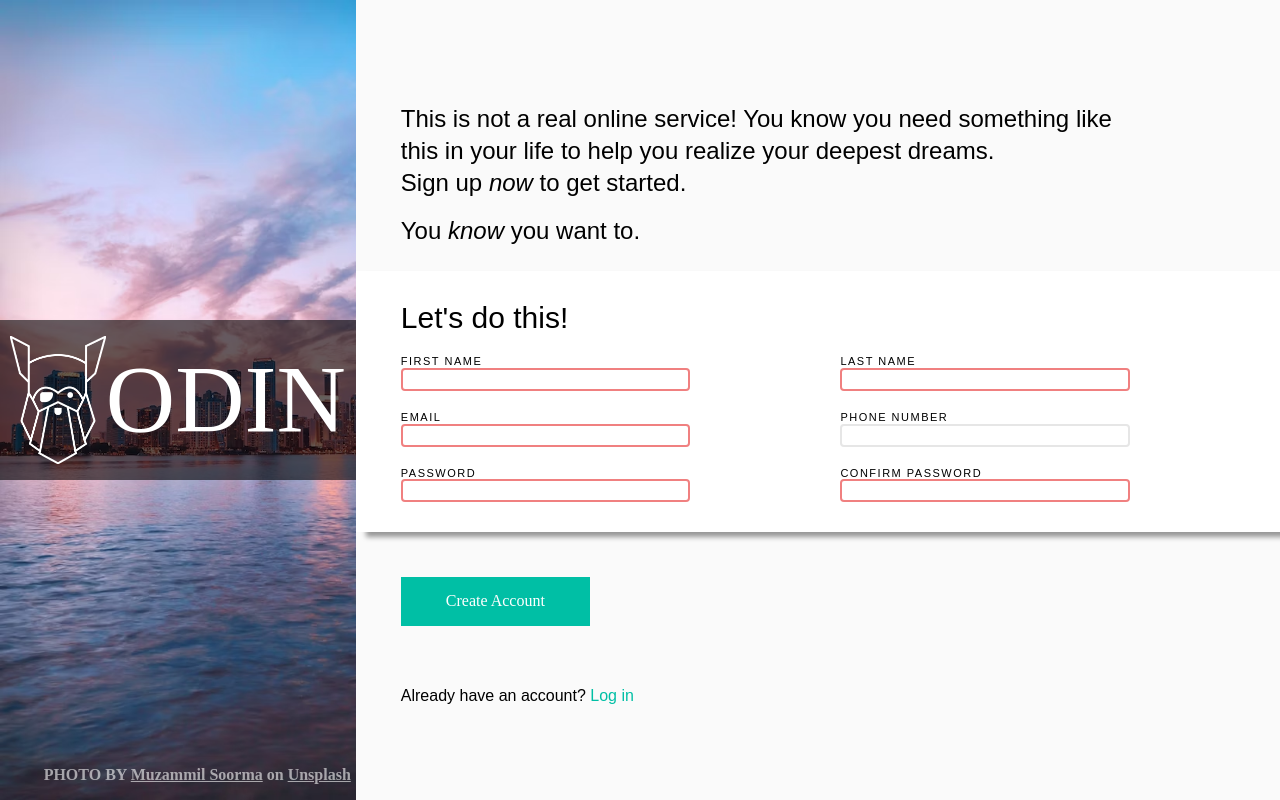
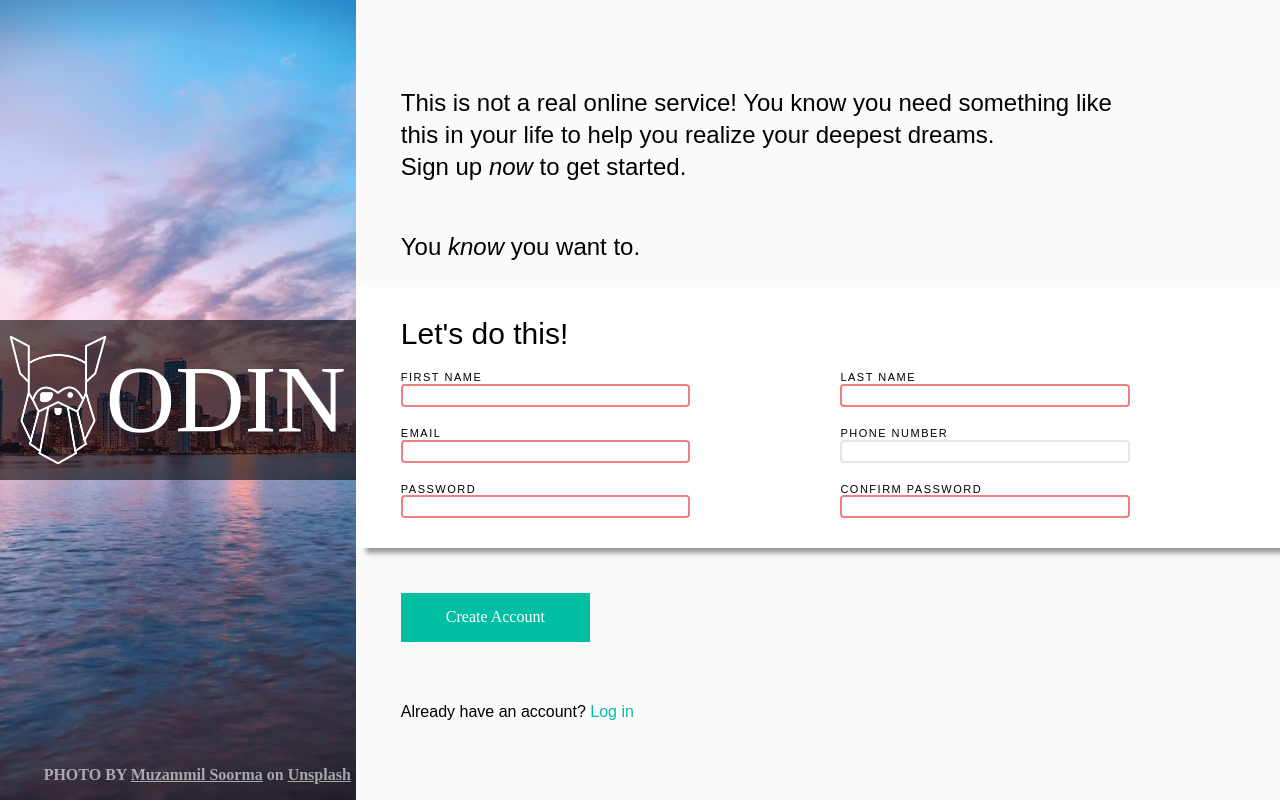
Before and after one commit to omegareeeee/Sign-Up-Form, a plain HTML site: page index.html in a window 1280 px wide. Drawn offline with Linux system fonts and the light colour scheme.

Commit message:
add flex shorthand

```diff
--- a/style.css
+++ b/style.css
@@ -15,8 +15,8 @@ body, html{
     justify-content: center;
     background: url(images/citySkyline.avif);
     background-size: cover;
-    height: 100vh;
-    width: 40rem;
+    background-position: center;
+    flex: 3;
 }
 
 .odinSignUp{
@@ -52,10 +52,10 @@ img[alt="odin"]{
     font-family: var(--clean-font);
 }
 .description{
+
     font-size: 1.5rem;
     line-height: 2rem;
-    max-height:  4rem;
-    max-width: 45rem;
+    max-width: 80%;
 }
 input, label {
     display:block;
@@ -65,7 +65,7 @@ input, label {
     display: flex;
     flex-direction: column;
     justify-content: center;
-    width: 80rem;
+    flex: 5;
 }
 .content p, .container{
     padding-left: 45px;
```
